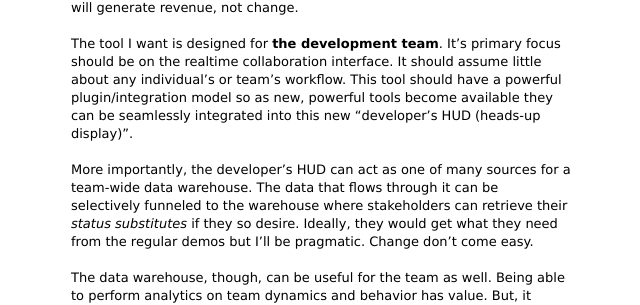
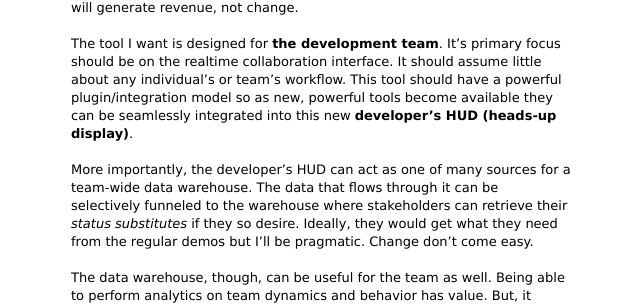
Before and after one commit to kstewart/kstewart.me, a Jekyll site: the page built from _posts/2011-03-06-on-managing-software-projects.md, in a window 1280 px wide and 900 px high, scrolled down 4747 px. Shown: the part 224-529 px from the top of the window, without its empty margins (319-959 px from the left). Built offline with Jekyll 4.4.1, drawn with Linux system fonts in a browser that asks for light colours; Markdown is read by kramdown in place of the engine named in the settings.

```diff
--- a/_posts/2011-03-06-on-managing-software-projects.md
+++ b/_posts/2011-03-06-on-managing-software-projects.md
@@ -97,7 +97,7 @@ These group chat tools can replace email and generic IM for most teams, while ac
 
 In my opinion, traditional software project management has been dead for a while. The tools and processes have not kept up primarily because the incentives weren't there. Large software companies try to adopt agile practices, but their very organizational structure and culture prevent real agility from taking hold. Thus, a tool vendor builds and sells the tools that will generate revenue, not change.
 
-The tool I want is designed for **the development team**. It's primary focus should be on the realtime collaboration interface. It should assume little about any individual's or team's workflow. This tool should have a powerful plugin/integration model so as new, powerful tools become available they can be seamlessly integrated into this new "developer's HUD (heads-up display)".
+The tool I want is designed for **the development team**. It's primary focus should be on the realtime collaboration interface. It should assume little about any individual's or team's workflow. This tool should have a powerful plugin/integration model so as new, powerful tools become available they can be seamlessly integrated into this new **developer's HUD (heads-up display)**.
 
 More importantly, the developer's HUD can act as one of many sources for a team-wide data warehouse. The data that flows through it can be selectively funneled to the warehouse where stakeholders can retrieve their *status substitutes* if they so desire. Ideally, they would get what they need from the regular demos but I'll be pragmatic. Change don't come easy.
 
```
